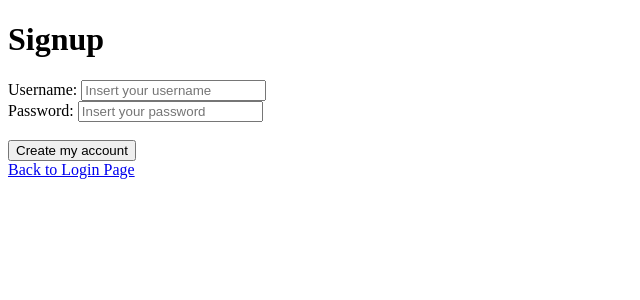
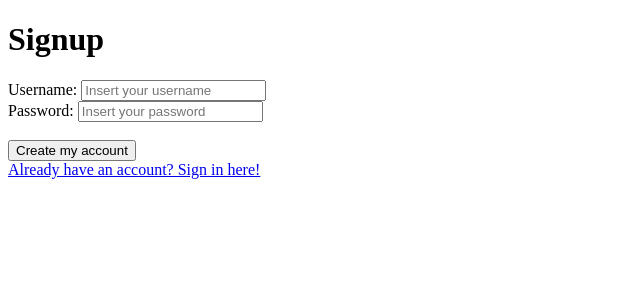
Before and after one commit to jnmasterjn/IB-Bio-Quiz-App, a React (Vite) app in the folder client/react-frontend/: page /signup in a window 1280 px wide. Shown: the top 300 px of the page, without its empty margins (0-640 px from the left). Built offline with nearby package versions, Linux system fonts and the light colour scheme.

Commit message:
protected routeeeeee

```diff
--- /dev/null
+++ b/client/react-frontend/src/assets/authentication/Auth.jsx
@@ -0,0 +1,24 @@
+import { createContext, useContext, useState } from "react";
+
+const AuthContext = createContext(null)
+
+export const useAuth = () => useContext(AuthContext)
+
+export const AuthProvider = ({children}) => {
+
+    const [isLoggedIn, setIsLoggedin] = useState(false)
+
+    const login = () => {
+        setIsLoggedin(true)
+    }
+
+    const logout = () => {
+        setIsLoggedin(false)
+    }
+
+    return(
+        <AuthContext.Provider value={{ isLoggedIn, login, logout }}>
+            {children}
+        </AuthContext.Provider>
+    )
+}
--- /dev/null
+++ b/client/react-frontend/src/assets/authentication/ProtectRoute.jsx
@@ -0,0 +1,11 @@
+import React from 'react'
+import { Navigate } from 'react-router-dom'
+import {useAuth} from './Auth.jsx'
+
+const ProtectedRoute = ({ element: Component, ...rest }) => {
+    const { isLoggedIn } = useAuth() // Get the login state from the auth context
+
+    return isLoggedIn ? <Component {...rest} /> : <Navigate to="/Signin" /> // Redirect to /signin if not logged in
+};
+
+export default ProtectedRoute;
--- a/client/react-frontend/src/assets/pages/Signup.jsx
+++ b/client/react-frontend/src/assets/pages/Signup.jsx
@@ -43,7 +43,7 @@ function Signup() {
                 {/* check the value of Error, if it's true generate the <p> */}
                 {Error && <p style={{color:'red'}}> Error. Account already exsist. </p>}
 
-                <Link to='../Signin'>Back to Login Page</Link>
+                <Link to='../Signin'>Already have an account? Sign in here!</Link>
 
             </div>
         </>
```
Also changed, not shown: client/react-frontend/src/main.jsx (+6 -3 lines), 1 other file (tests, documents, lock files or other folders).
